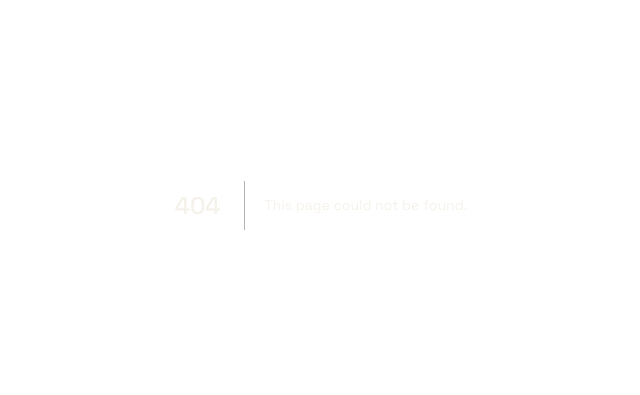
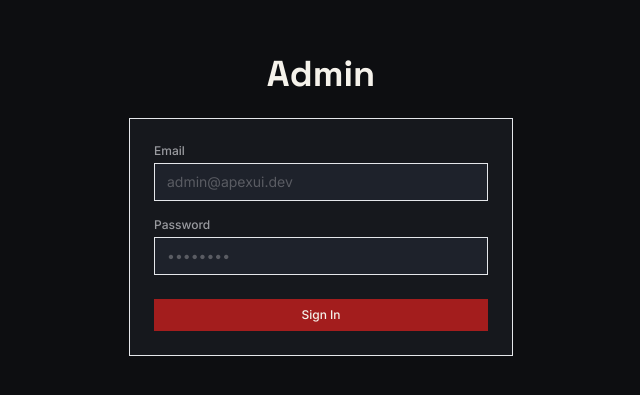
Before and after one commit to j0nsss/ApexUi, a Next.js app: page /admin/login in a window 1280 px wide. Before the commit this address had no page. Shown: the part 195-590 px from the top of the page, without its empty margins (319-959 px from the left). Built offline with nearby package versions, Linux system fonts and the light colour scheme; no server answers.

Commit message:
Phase 9.1: Admin auth — /admin/login form, Edge Middleware with Supabase session validation

```diff
--- /dev/null
+++ b/app/admin/login/page.tsx
@@ -0,0 +1,84 @@
+"use client";
+
+import { useState } from "react";
+import { useRouter } from "next/navigation";
+import { createBrowserClient } from "@supabase/ssr";
+
+export default function AdminLoginPage() {
+  const router = useRouter();
+  const [email, setEmail] = useState("");
+  const [password, setPassword] = useState("");
+  const [error, setError] = useState("");
+
+  const supabase = createBrowserClient(
+    process.env.NEXT_PUBLIC_SUPABASE_URL!,
+    process.env.NEXT_PUBLIC_SUPABASE_ANON_KEY!,
+  );
+
+  const handleSubmit = async (e: React.FormEvent) => {
+    e.preventDefault();
+    setError("");
+
+    const { error: authError } = await supabase.auth.signInWithPassword({
+      email,
+      password,
+    });
+
+    if (authError) {
+      setError(authError.message);
+      return;
+    }
+
+    router.push("/admin");
+    router.refresh();
+  };
+
+  return (
+    <div className="min-h-screen bg-base flex items-center justify-center">
+      <div className="w-full max-w-sm mx-4">
+        <h1 className="text-h1 text-center mb-6">Admin</h1>
+
+        <form onSubmit={handleSubmit} className="bg-card border border-default p-6">
+          <div className="mb-4">
+            <label htmlFor="email" className="block text-label text-secondary mb-1">
+              Email
+            </label>
+            <input
+              id="email"
+              type="email"
+              value={email}
+              onChange={(e) => setEmail(e.target.value)}
+              className="w-full bg-code text-primary text-body border border-default px-3 py-2 placeholder:text-muted focus:border-accent focus:outline-none"
+              placeholder="admin@apexui.dev"
+              required
+            />
+          </div>
+
+          <div className="mb-6">
+            <label htmlFor="password" className="block text-label text-secondary mb-1">
+              Password
+            </label>
+            <input
+              id="password"
+              type="password"
+              value={password}
+              onChange={(e) => setPassword(e.target.value)}
+              className="w-full bg-code text-primary text-body border border-default px-3 py-2 placeholder:text-muted focus:border-accent focus:outline-none"
+              placeholder="••••••••"
+              required
+            />
+          </div>
+
+          {error && <p className="text-small text-accent mb-4">{error}</p>}
+
+          <button
+            type="submit"
+            className="w-full px-4 py-2 text-label bg-accent text-primary hover:bg-accent-dim transition-colors duration-75"
+          >
+            Sign In
+          </button>
+        </form>
+      </div>
+    </div>
+  );
+}
--- /dev/null
+++ b/app/admin/page.tsx
@@ -0,0 +1,13 @@
+export default function AdminDashboardPage() {
+  return (
+    <div className="min-h-screen bg-base">
+      <header className="border-b border-default px-6 py-5">
+        <h1 className="text-h1">Admin Dashboard</h1>
+        <p className="text-body text-secondary mt-1">Analytics overview — Phase 9 implementation</p>
+      </header>
+      <div className="p-6">
+        <p className="text-secondary">Dashboard content — TBD in 9.2–9.4</p>
+      </div>
+    </div>
+  );
+}
--- a/package.json
+++ b/package.json
@@ -14,6 +14,7 @@
   },
   "dependencies": {
     "@monaco-editor/react": "^4.7.0",
+    "@supabase/ssr": "^0.12.3",
     "clsx": "^2.1.1",
     "cmdk": "^1.1.1",
     "framer-motion": "^11.18.2",
```
Also changed, not shown: middleware.ts (+36 -4 lines), 1 other file (tests, documents, lock files or other folders).
